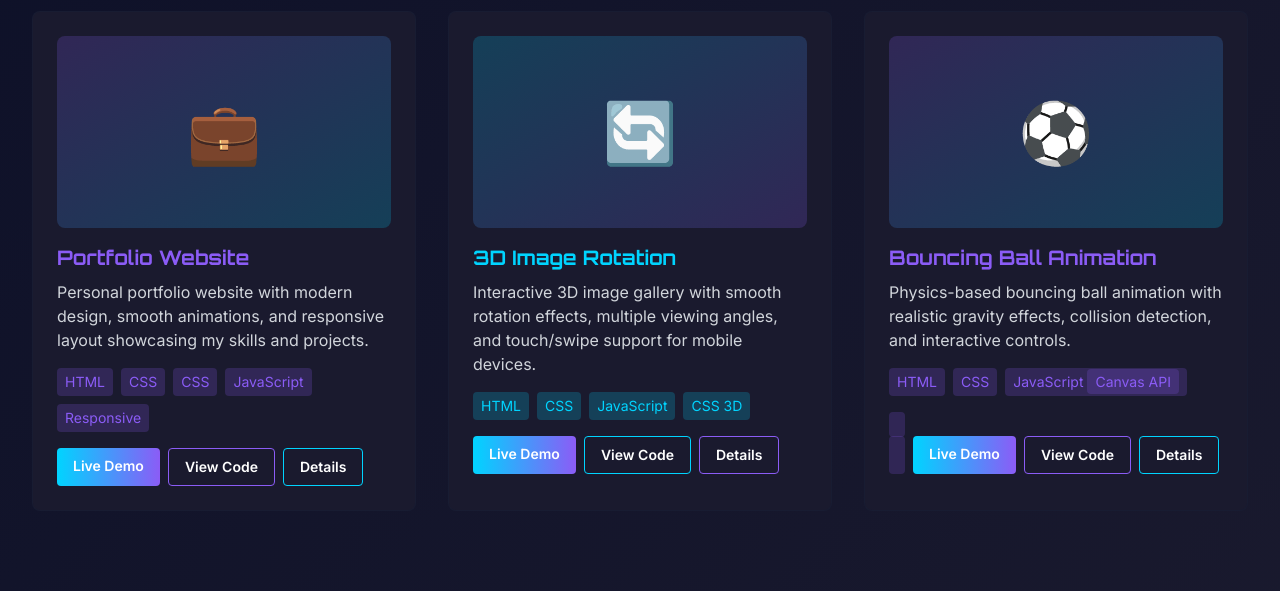
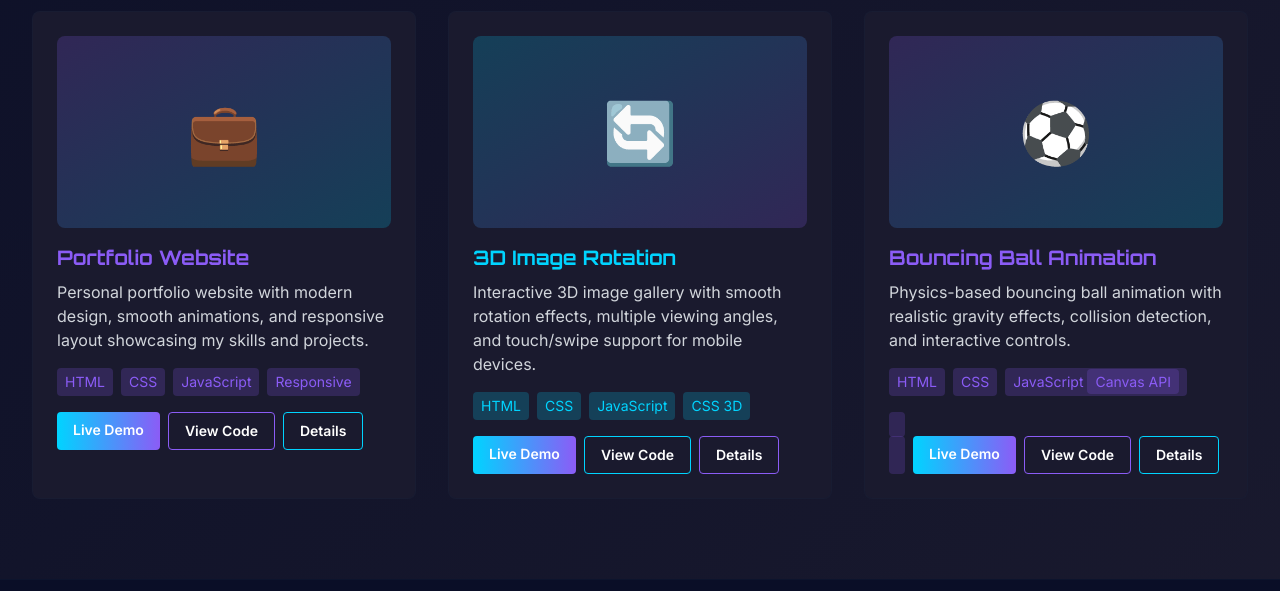
Before and after one commit to alikhan14756/Intro, a website: page projects.html in a window 1280 px wide. Shown: the part 895-1486 px from the top of the page. Drawn offline with nearby package versions, Linux system fonts and the light colour scheme.

Commit message:
Update projects.html

```diff
--- a/projects.html
+++ b/projects.html
@@ -404,8 +404,7 @@
                     <div class="flex flex-wrap gap-2 mb-4">
                         <a href="https://github.com/alikhan14756/Intro/blob/main/index.html" class="bg-neon-purple/20 text-neon-purple px-2 py-1 rounded text-sm">HTML</a>
                         <a  href="https://github.com/alikhan14756/Intro/blob/main/index.html" class="bg-neon-purple/20 text-neon-purple px-2 py-1 rounded text-sm">CSS</a>
-                        <a  href="https://github.com/alikhan14756/Intro/blob/main/main.js" class="bg-neon-purple/20 text-neon-purple px-2 py-1 rounded text-sm">CSS</a>
-                        <a class="bg-neon-purple/20 text-neon-purple px-2 py-1 rounded text-sm">JavaScript</a>
+                        <a  href="https://github.com/alikhan14756/Intro/blob/main/main.js" class="bg-neon-purple/20 text-neon-purple px-2 py-1 rounded text-sm">JavaScript</a>
                         <span class="bg-neon-purple/20 text-neon-purple px-2 py-1 rounded text-sm">Responsive</span>
                     </div>
                     <div class="flex flex-wrap gap-2">
```
